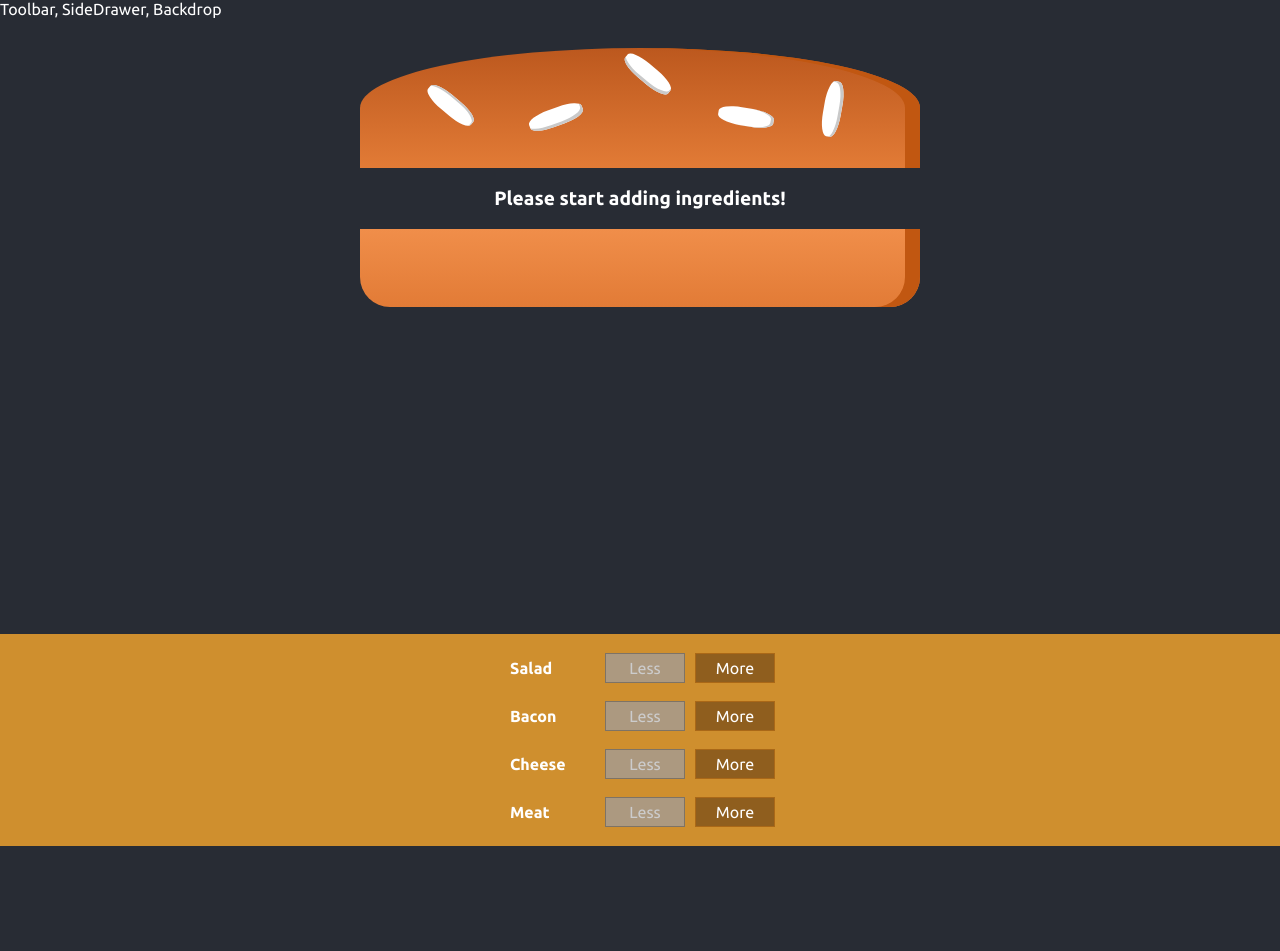
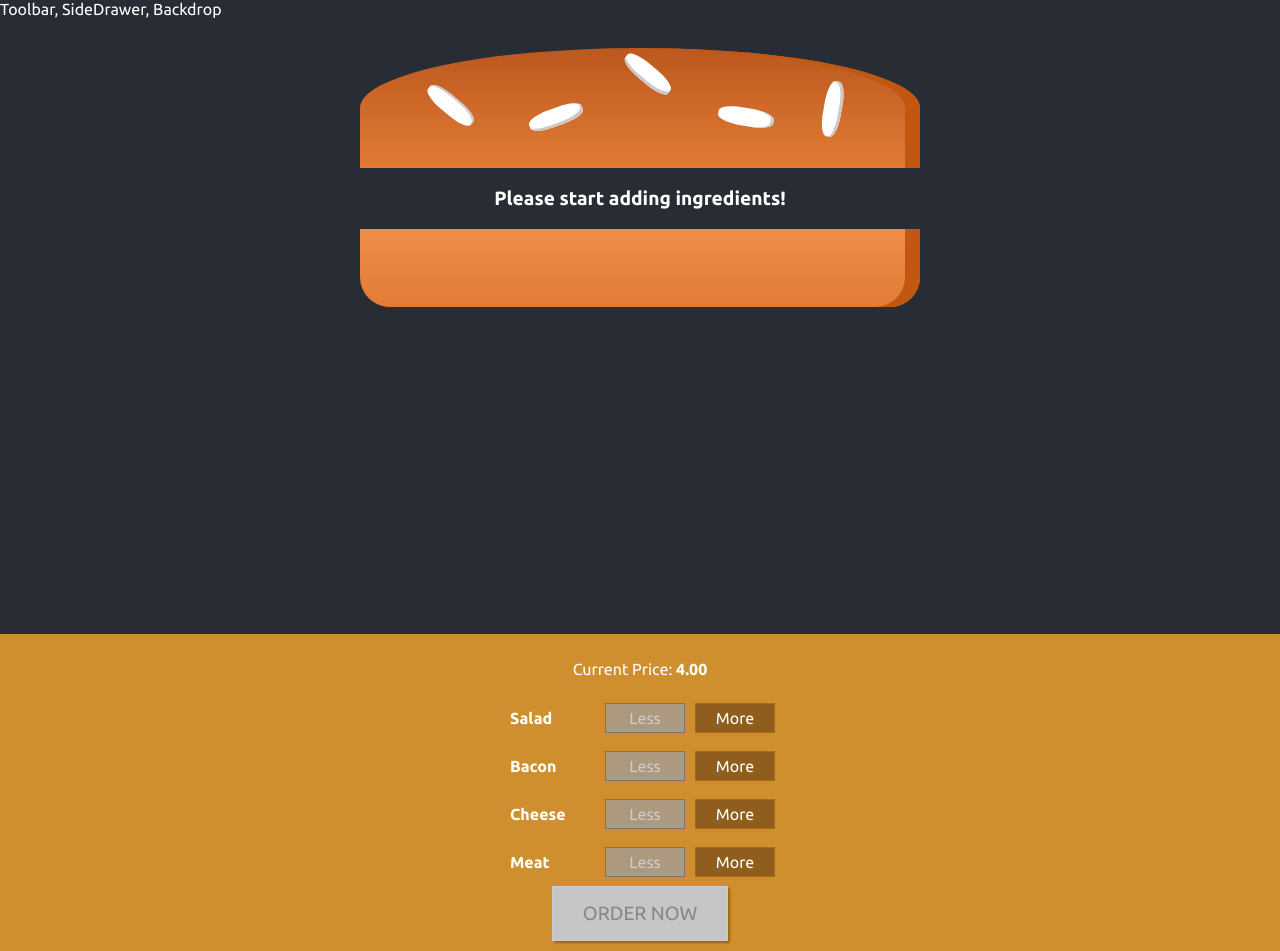
Before and after one commit to federico-allegrini/react-study-burger-builder, a React (Create React App) app: page / in a window 1280 px wide. Before the commit the page ends 846 px from the top, so only its background shows below. Built offline with nearby package versions, Linux system fonts and the light colour scheme.

Commit message:
Display and update price, add order button

```diff
--- a/src/components/Burger/BuildControls/BuildControls.js
+++ b/src/components/Burger/BuildControls/BuildControls.js
@@ -12,6 +12,9 @@ const controls = [
 const buildControls = (props) => {
   return (
     <div className={classes.BuildControls}>
+      <p>
+        Current Price: <strong>{props.price.toFixed(2)}</strong>
+      </p>
       {controls.map((ctrl) => (
         <BuildControl
           key={ctrl.label}
@@ -21,6 +24,9 @@ const buildControls = (props) => {
           disabled={props.disabled[ctrl.type]}
         />
       ))}
+      <button className={classes.OrderButton} disabled={!props.purchaseable}>
+        ORDER NOW
+      </button>
     </div>
   );
 };
--- a/src/containers/BurgerBuilder/BurgerBuilder.js
+++ b/src/containers/BurgerBuilder/BurgerBuilder.js
@@ -18,7 +18,16 @@ class BurgerBuilder extends Component {
       meat: 0,
     },
     totalPrice: 4,
+    purchaseable: false,
   };
+
+  updatePurchaseState(ingredients) {
+    const sum = Object.keys(ingredients).reduce(
+      (sum, el) => sum + ingredients[el],
+      0
+    );
+    this.setState({ purchaseable: sum > 0 });
+  }
 
   addIngredientHandler = (type) => {
     // Product
@@ -34,6 +43,7 @@ class BurgerBuilder extends Component {
       ingredients: updatedIngredients,
       totalPrice: updatedPrice,
     });
+    this.updatePurchaseState(updatedIngredients);
   };
 
   removeIngredientHandler = (type) => {
@@ -53,6 +63,7 @@ class BurgerBuilder extends Component {
       ingredients: updatedIngredients,
       totalPrice: updatedPrice,
     });
+    this.updatePurchaseState(updatedIngredients);
   };
 
   render() {
@@ -67,6 +78,8 @@ class BurgerBuilder extends Component {
           ingredientAdded={this.addIngredientHandler}
           ingredientRemoved={this.removeIngredientHandler}
           disabled={disabledInfo}
+          purchaseable={this.state.purchaseable}
+          price={this.state.totalPrice}
         />
       </Fragment>
     );
```
Also changed, not shown: 1 other file (tests, documents, lock files or other folders).
